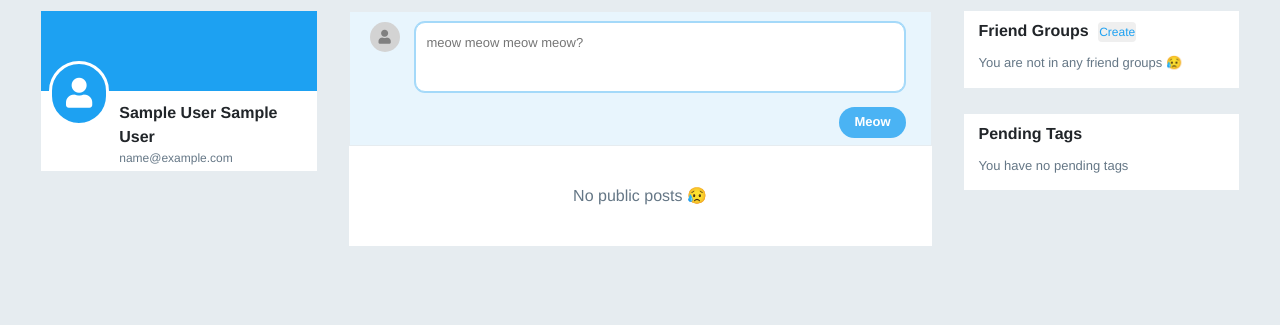
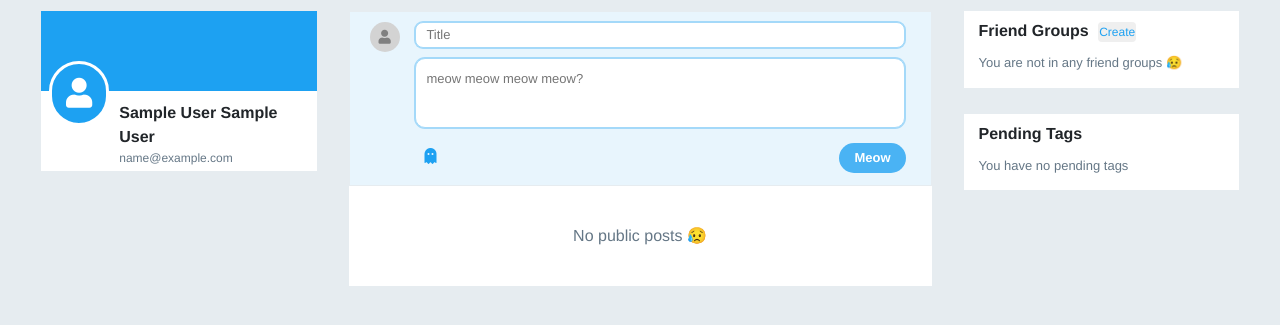
Before and after one commit to svv232/DB_Project, a Flask app: page / in a window 1280 px wide. Shown: the part 40-365 px from the top of the page. Run offline with Flask 2, Linux system fonts and the light colour scheme; the visitor is signed in with stand-in values (Sample User, id 1); data that the repository does not hold is empty; some libraries are stand-ins or nearby versions.

Commit message:
private submission and also title

```diff
--- a/app.py
+++ b/app.py
@@ -81,8 +81,14 @@ def logout():
 @login_required
 def post():
     email = session['email']
+    title = request.form.get('submission-title')
     post = request.form.get('submission-text')
-    post_content(email, 'test', post, True)
+    private = request.form.get('private')
+    if private == 'True':
+        private = True
+    elif private == 'False':
+        private = False
+    post_content(email, title, post, not private)
     return redirect('/')
 
 
--- a/static/css/style.css
+++ b/static/css/style.css
@@ -368,7 +368,7 @@ textarea:focus {
 }
 
 .submission {
-  height: 135px;
+  height: 175px;
   background-color: #E8F5FD;
   padding-bottom: 10px;
   border: 1px solid #e6ecf0
@@ -399,6 +399,20 @@ textarea:focus {
   box-shadow: 0 0 0 1px #A4D9F9;
   padding: 10px;
   font-size: 13px;
+}
+
+.submission-title {
+  border-radius: 8px;
+  border: 1px solid #A4D9F9;
+  box-shadow: 0 0 0 1px #A4D9F9;
+  margin-bottom: 10px;
+  padding: 2px 10px;
+  width: 100%;
+  font-size: 13px;
+}
+
+.submission-title:focus {
+  outline: none;
 }
 
 .submission-text:focus {
@@ -482,6 +496,11 @@ textarea:focus {
   background-color: transparent;
   margin-left: 64px;
   padding: 4px 10px;
+}
+
+.submission-on {
+  background-color: #1DA1F2;
+  color: white;
 }
 
 .submission-link:hover {
@@ -712,3 +731,8 @@ textarea:focus {
 .tag-modal {
   margin-top: 100px;
 }
+
+#privacyMenu {
+  margin-top: 35px;
+  margin-left: -10px;
+}
--- a/static/js/script.js
+++ b/static/js/script.js
@@ -114,3 +114,16 @@ $('.modal').on('shown.bs.modal', function (e) {
 $('.modal').on('hidden.bs.modal', function (e) {
     modal_lv--
 });
+
+document.getElementById('submissionPrivacy').addEventListener('click', function(e) {
+  e.preventDefault();
+  if (this.classList.contains("submission-on")) {
+    this.classList.remove("submission-on");
+    document.getElementById('submissionPrivacyForm').value = 'False';
+    $('#privacyMenu').toggle();
+  } else {
+    this.classList.add("submission-on");
+    document.getElementById('submissionPrivacyForm').value = 'True';
+    $('#privacyMenu').toggle()
+  }
+});
--- a/templates/index.html
+++ b/templates/index.html
@@ -61,11 +61,21 @@
                 <div class="submission-profile"><i class="fas fa-user"></i></div>
               </div>
               <div class="submission-col col-sm-11">
+                <input id="submit-title" placeholder="Title" name="submission-title" class="submission-title" form="submit-form"></input>
                 <textarea id="submit-text" placeholder="meow meow meow meow?" name="submission-text" class="submission-text" form="submit-form"></textarea>
               </div>
             </div>
           </div>
+          <div class="dropdown">
+            <button type="button" id="submissionPrivacy" class="btn submission-link" aria-haspopup="true" aria-expanded="false"><i class="fas fa-ghost"></i></button>
+            <div id="privacyMenu" class="dropdown-menu" aria-labelledby="submissionPrivacy">
+              {% for group in groups %}
+                <a class="dropdown-item privacyGroup" href="#">{{ group.fg_name }}</a>
+              {% endfor %}
+            </div>
+          </div>
           <form id="submit-form" action="post" method="POST">
+            <input id="submissionPrivacyForm" type="hidden" value="False" name="private">
             <button type="submit" class="meow btn submission-button">Meow</button>
           </form>
         </div>
```
